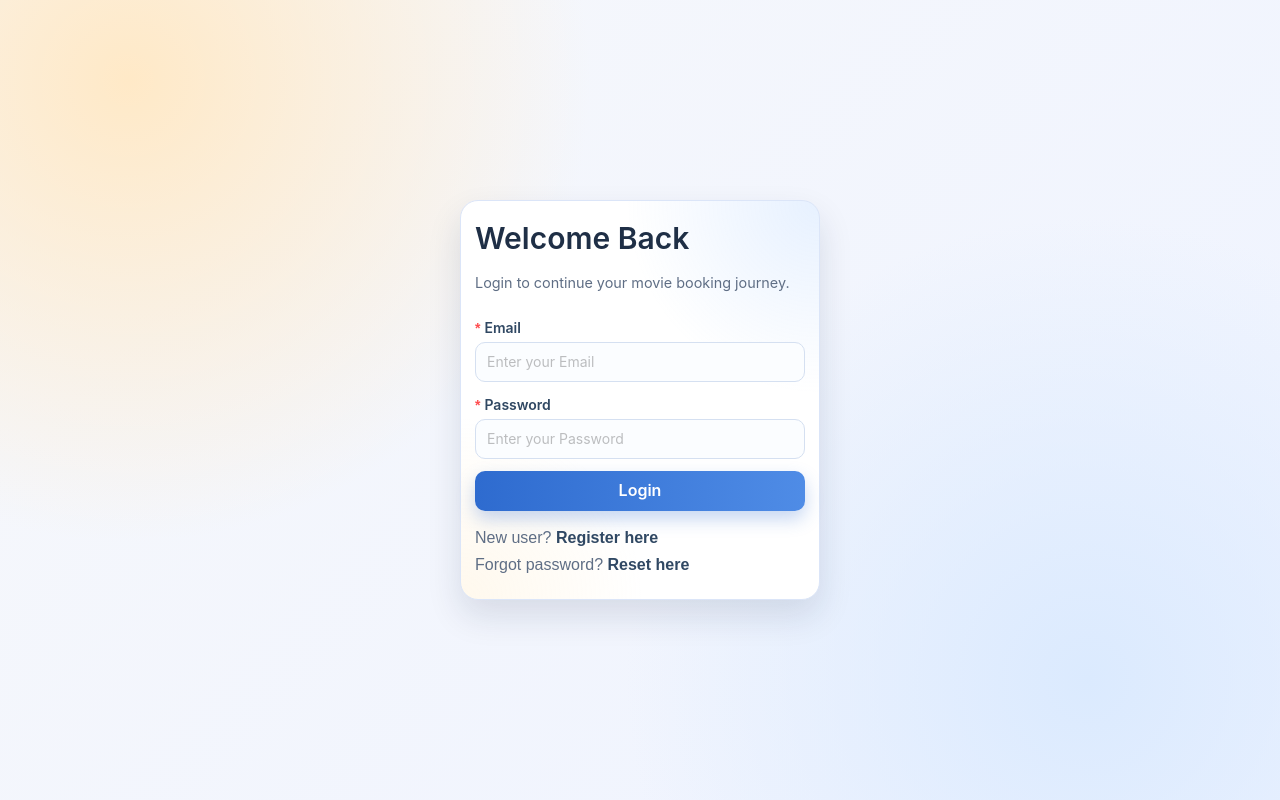
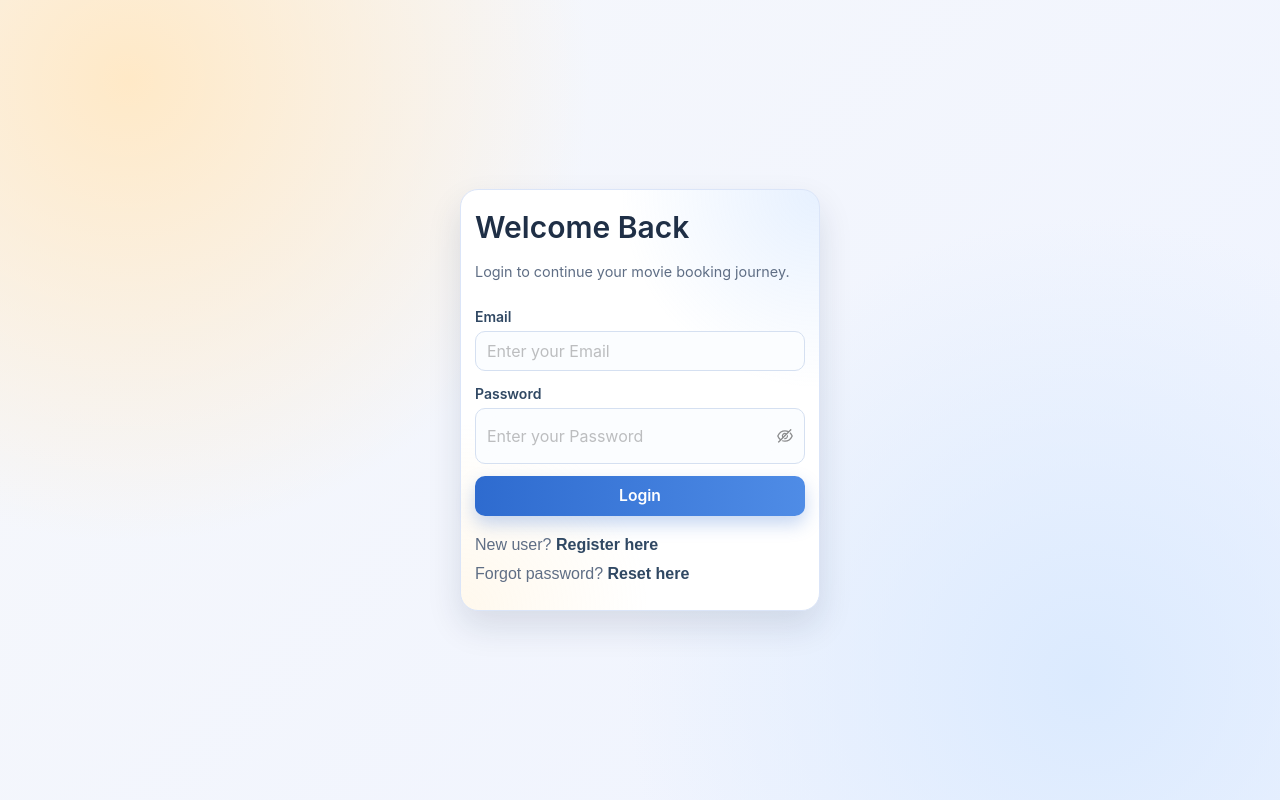
Before and after one commit to tajinder2610/Book-Tamasha-For-Me, a React (Vite) app in the folder client/: page /login in a window 1280 px wide. Built offline with nearby package versions, Linux system fonts and the light colour scheme.

Commit message:
deploy 6

```diff
--- a/client/src/App.css
+++ b/client/src/App.css
@@ -847,6 +847,23 @@ hr {
   background-color: #fbfdff;
 }
 
+.auth-card-login .auth-form .ant-input,
+.auth-card-login .auth-form .ant-input-affix-wrapper {
+  border-radius: 10px;
+  border-color: #d5e0f1;
+  background-color: #fbfdff;
+}
+
+.auth-card-login .auth-form .ant-input-affix-wrapper {
+  min-height: 40px;
+}
+
+.auth-card-login .auth-form .ant-input-affix-wrapper:focus,
+.auth-card-login .auth-form .ant-input-affix-wrapper-focused {
+  border-color: #8fb4f5;
+  box-shadow: 0 0 0 2px rgba(73, 129, 223, 0.14);
+}
+
 .auth-card-login .auth-form input:focus,
 .auth-card-login .auth-form input:focus-visible {
   border-color: #8fb4f5;
@@ -905,6 +922,12 @@ hr {
   color: #304863;
 }
 
+.auth-login-form .ant-form-item-explain-error {
+  font-size: 0.8rem;
+  margin-top: 3px;
+  line-height: 1.2;
+}
+
 .auth-form .ant-btn-primary {
   border-radius: 10px;
   height: 44px;
@@ -913,7 +936,7 @@ hr {
 }
 
 .auth-links p {
-  margin: 2px 0;
+  margin: 4px 0;
   color: #5f6e85;
 }
 
--- a/client/src/pages/Login/index.jsx
+++ b/client/src/pages/Login/index.jsx
@@ -43,7 +43,13 @@ function Login() {
           </Typography.Paragraph>
         </div>
 
-        <Form layout="vertical" onFinish={onFinish} className="auth-form">
+        <Form
+          layout="vertical"
+          onFinish={onFinish}
+          className="auth-form auth-login-form"
+          validateTrigger="onBlur"
+          requiredMark={false}
+        >
           <Form.Item
             label="Email"
             name="email"
@@ -53,7 +59,12 @@ function Login() {
               { type: "email", message: "Please enter a valid email" }
             ]}
           >
-            <Input type="email" placeholder="Enter your Email" />
+            <Input
+              type="email"
+              size="large"
+              autoComplete="email"
+              placeholder="Enter your Email"
+            />
           </Form.Item>
 
           <Form.Item
@@ -62,15 +73,19 @@ function Login() {
             className="d-block"
             rules={[{ required: true, message: "Password is required" }]}
           >
-            <Input type="password" placeholder="Enter your Password" />
+            <Input.Password
+              size="large"
+              autoComplete="current-password"
+              placeholder="Enter your Password"
+            />
           </Form.Item>
 
           <Form.Item className="d-block">
             <Button
               type="primary"
+              size="large"
               block
               htmlType="submit"
-              style={{ fontSize: "1rem", fontWeight: "600" }}
             >
               Login
             </Button>
```
